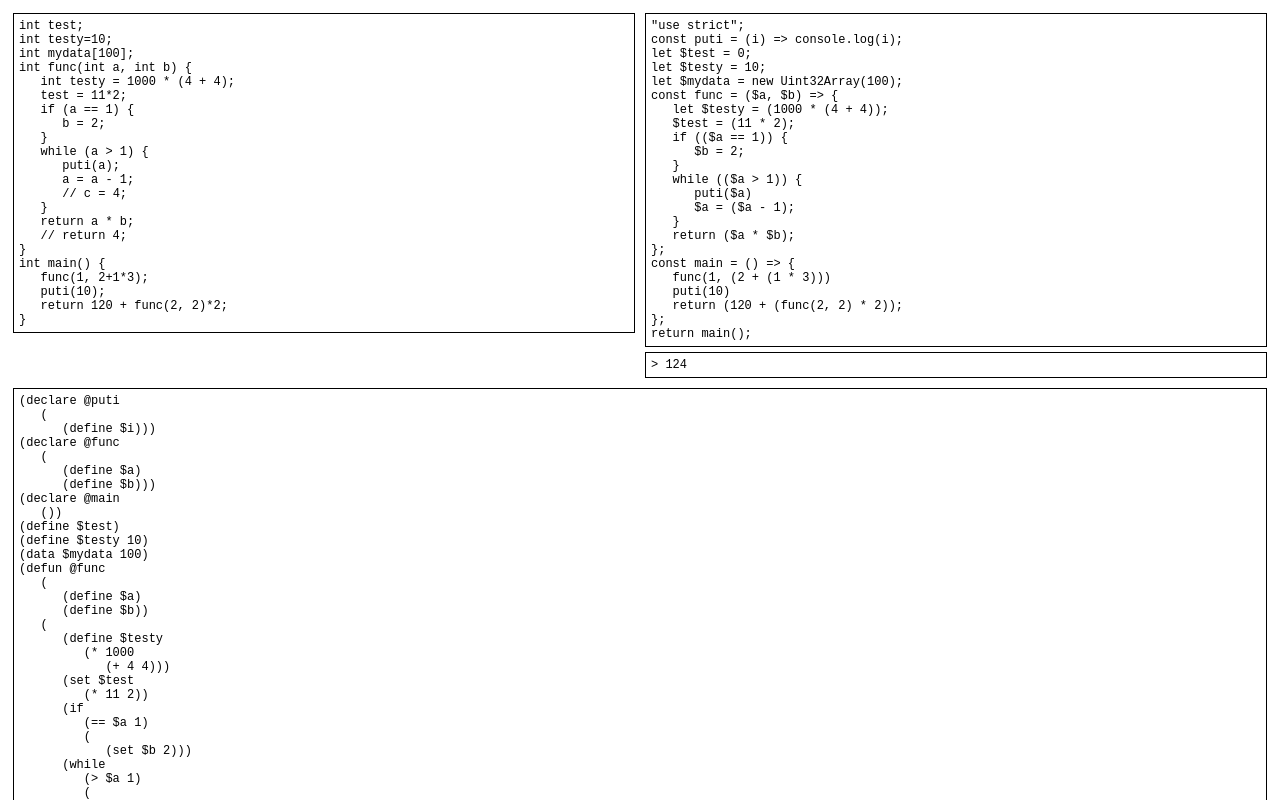
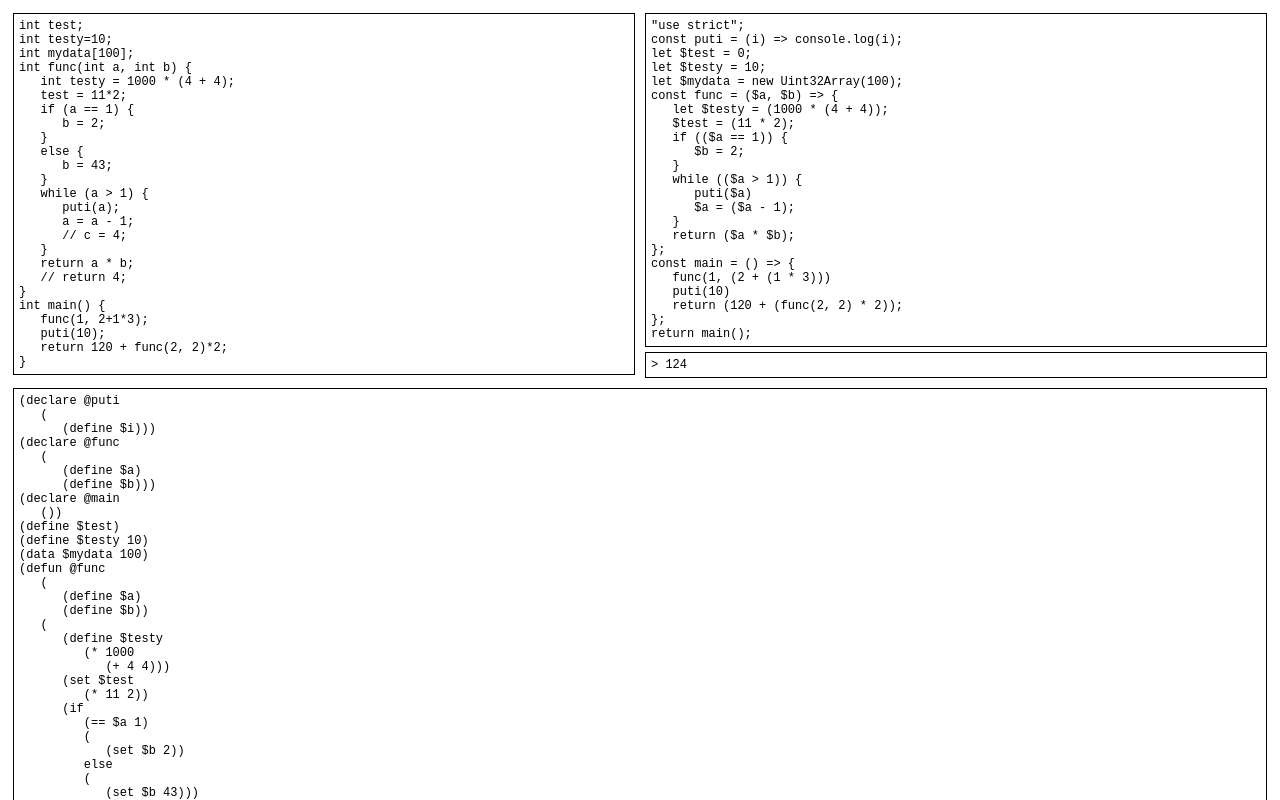
Before and after one commit to douglett/compile-c, a plain HTML site: page index.html in a window 1280 px wide. Shown: the top 800 px of the page. Drawn offline with Linux system fonts and the light colour scheme.

Commit message:
else statement

```diff
--- a/index.html
+++ b/index.html
@@ -77,6 +77,9 @@ int func(int a, int b) {
 	if (a == 1) {
 		b = 2;
 	}
+	else {
+		b = 43;
+	}
 	while (a > 1) {
 		puti(a);
 		a = a - 1;
--- a/parser.js
+++ b/parser.js
@@ -194,14 +194,19 @@ const Parser = new function() {
 				return [ 'return', e ];
 		}
 		// if statement
-		else if (s = accept('word', 'if')) {
-			t = accept('operator', '(');
-			e = p_expr();
-			t = t && accept('operator', ')');
-			if (s && t && e)
-				if (def = p_block())
-					return [ 'if', e, def ];
-		}
+		// else if (s = accept('word', 'if')) {
+		// 	t = accept('operator', '(');
+		// 	e = p_expr();
+		// 	t = t && accept('operator', ')');
+		// 	if (s && t && e)
+		// 		if (def = p_block())
+		// 			return [ 'if', e, def ];
+		// }
+		// // else statement
+		// else if (s = accept('word', 'else')) {
+		// 	if (def = p_block())
+		// 		return [ 'else', def ];
+		// }
 		// while statement
 		else if (s = accept('word', 'while')) {
 			t = accept('operator', '(');
@@ -211,6 +216,8 @@ const Parser = new function() {
 				if (def = p_block())
 					return [ 'while', e, def ];
 		}
+		else if (def = p_if())
+			return def;
 		// unknown
 		else
 			return tok.pos = p, null;
@@ -218,6 +225,36 @@ const Parser = new function() {
 		tok.pos = p;
 		if (!error) error = `error in keyword statement: ${tok.peek().str()}`;
 		return null;
+	};
+	// if statement
+	const p_if = () => {
+		let def, t;
+		def = p_if_if();
+		if (!def) return null;
+		if (t = p_if_else()) def.push('else', t[1]);
+		return def;
+	};
+	// if statement begin
+	const p_if_if = () => {
+		let p = tok.pos, s, e, t, def;
+		s = accept('word', 'if');
+		t = accept('operator', '(');
+		e = p_expr();
+		t = t && accept('operator', ')');
+		if (s && t && e)
+			if (def = p_block())
+				return [ 'if', e, def ];
+		else if (!error)
+			error = `expected bracketed expression in if: ${tok.peek().str()}`;
+		return tok.pos = p, null;
+	};
+	// else statement
+	const p_if_else = () => {
+		let p = tok.pos, s, def;
+		s = accept('word', 'else');
+		if (s && (def = p_block()))
+			return [ 'else', def ];
+		return tok.pos = p, null;
 	};
 	// block of statements
 	const p_block = () => {
```
